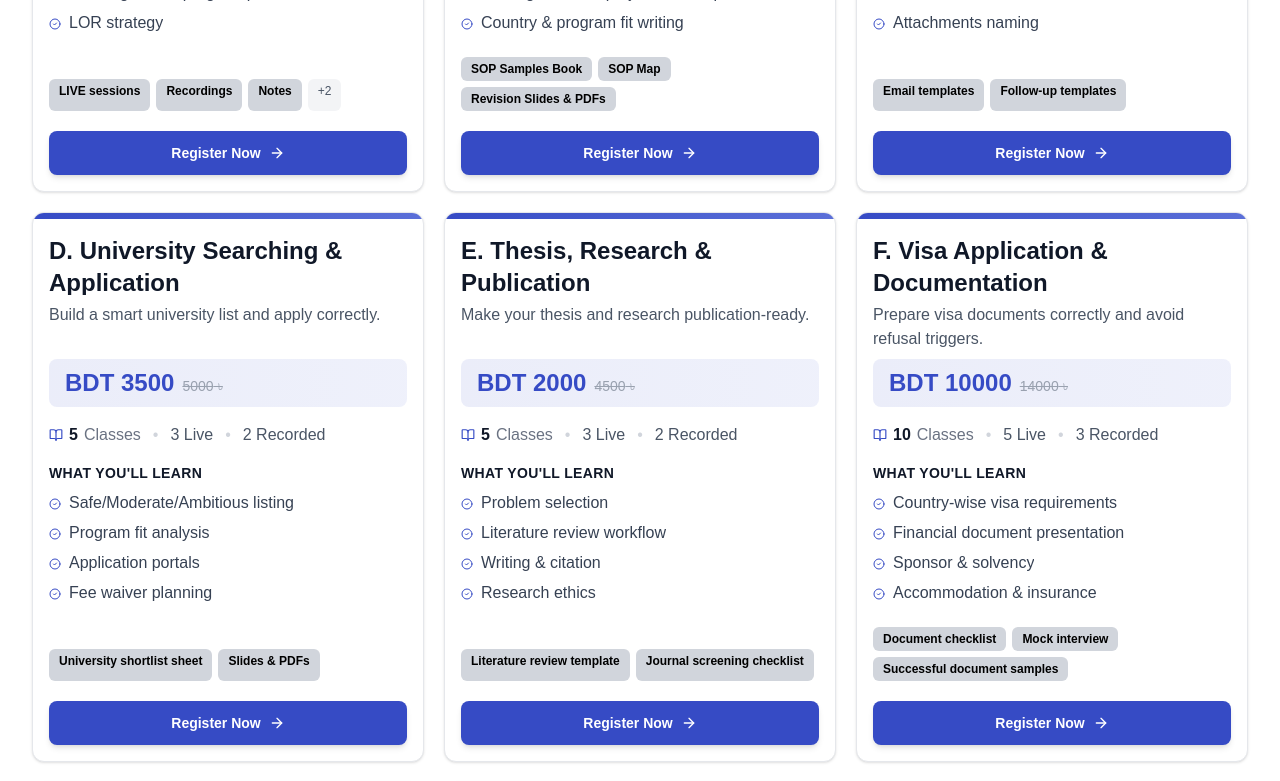
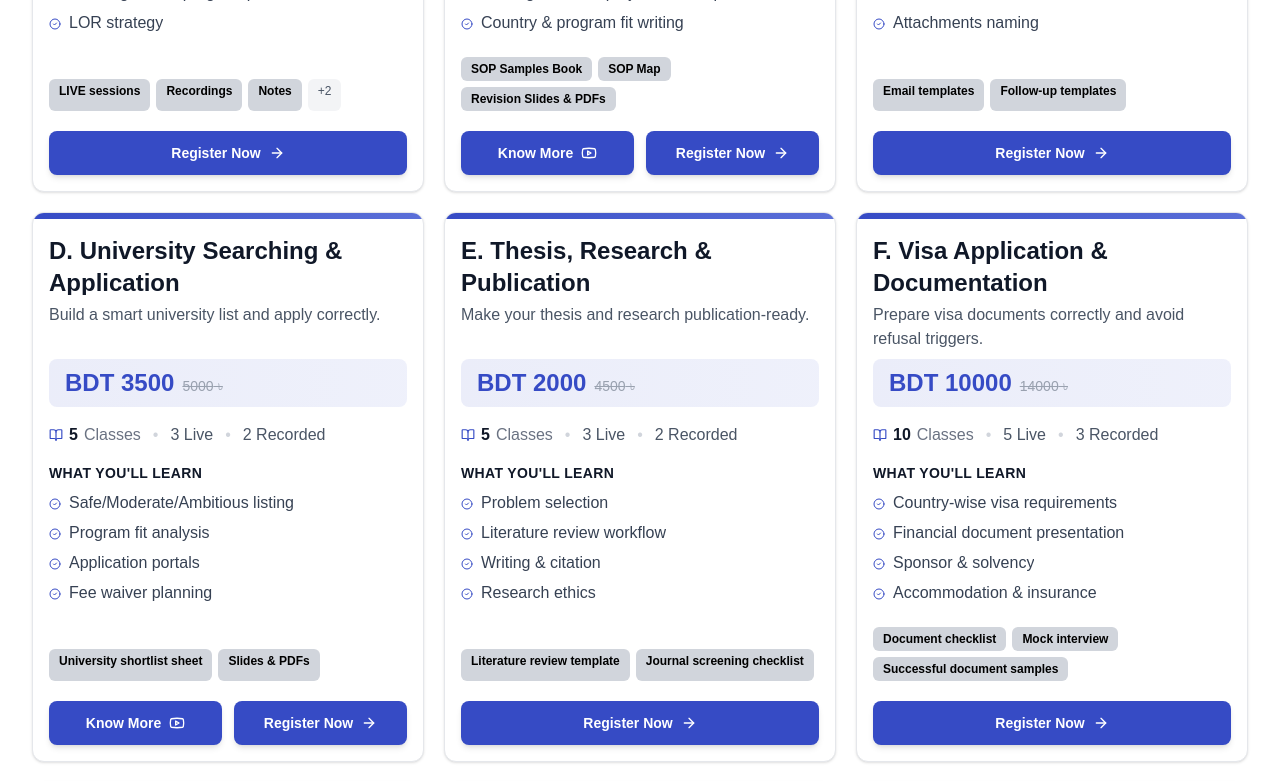
Before and after one commit to DevSadit/career-abroad, a Next.js app: page / in a window 1280 px wide. Shown: the part 1340-2121 px from the top of the page. Built offline with nearby package versions, Linux system fonts and the light colour scheme; a web font is replaced by a local one.

Commit message:
course card updated

```diff
--- a/app/_landing/courses/CourseCard.jsx
+++ b/app/_landing/courses/CourseCard.jsx
@@ -1,5 +1,13 @@
 import Link from "next/link";
-import { CheckCircle2, Play, BookOpen, ArrowRight, Award } from "lucide-react";
+import {
+  CheckCircle2,
+  Play,
+  BookOpen,
+  ArrowRight,
+  Award,
+  Youtube,
+  Search,
+} from "lucide-react";
 
 export default function CourseCard({ course }) {
   return (
@@ -105,7 +113,24 @@ export default function CourseCard({ course }) {
         </div>
 
         {/* CTA Button - Fixed at bottom */}
-        <div className="mt-auto">
+        <div className="flex gap-3 justify-between items-center mt-auto">
+          {course.know_more && (
+            <div className="w-full">
+              <Link
+                target="_blank"
+                href={course.know_more}
+                className="group/btn flex items-center justify-center gap-2 w-full rounded-lg px-4 py-3 text-sm font-semibold text-white bg-[#364bc5] hover:bg-[#2d3da8] transition-all duration-200 shadow-md hover:shadow-lg"
+              >
+                Know More
+                <Youtube
+                  size={16}
+                  className="group-hover/btn:translate-x-1 transition-transform"
+                />
+              </Link>
+            </div>
+          )}
+
+          <div className="w-full">
             <Link
               target="_blank"
               href={`https://forms.gle/WQybuADYXdPmXrqn7`}
@@ -119,6 +144,7 @@ export default function CourseCard({ course }) {
             </Link>
           </div>
         </div>
+      </div>
 
       {/* Hover Effect Overlay */}
       <div className="absolute inset-0 border-2 border-[#364bc5] rounded-xl opacity-0 group-hover:opacity-100 transition-opacity pointer-events-none"></div>
--- a/data/courses.json
+++ b/data/courses.json
@@ -2,12 +2,14 @@
   {
     "id": "cv-lor-linkedin",
     "title": "A. CV, LOR & LinkedIn",
+    "know_more": "",
     "price": 2500,
     "fake_price": 4000,
     "currency": "BDT",
     "slug": "cv-lor-linkedin",
     "goal": "Build a strong academic profile package that looks international-ready.",
     "bestFor": "Final-year students, fresh graduates, early-stage applicants",
+
     "classes": {
       "total": 4,
       "recorded": 1,
@@ -26,6 +28,7 @@
   {
     "id": "sop-motivation",
     "title": "B. SOP & Motivation Letter",
+    "know_more": "https://youtu.be/oBy4pNO3FKg",
     "price": 5000,
     "fake_price": 5500,
     "currency": "BDT",
@@ -49,6 +52,7 @@
   {
     "id": "emailing",
     "title": "C. Emailing (Professor / Admission / Scholarship)",
+    "know_more": "",
     "price": 2000,
     "fake_price": 3500,
     "currency": "BDT",
@@ -73,6 +77,7 @@
   {
     "id": "university-application",
     "title": "D. University Searching & Application",
+    "know_more": "https://youtu.be/R_Lf_CCHS2s",
     "price": 3500,
     "fake_price": 5000,
     "currency": "BDT",
@@ -96,6 +101,7 @@
   {
     "id": "thesis-research",
     "title": "E. Thesis, Research & Publication",
+    "know_more": "",
     "price": 2000,
     "fake_price": 4500,
     "currency": "BDT",
@@ -119,6 +125,7 @@
   {
     "id": "visa",
     "title": "F. Visa Application & Documentation",
+    "know_more": "",
     "price": 10000,
     "fake_price": 14000,
     "currency": "BDT",
@@ -147,6 +154,7 @@
   {
     "id": "personal-website",
     "title": "G. Personal Website",
+    "know_more": "",
     "price": 1000,
     "fake_price": 3000,
     "currency": "BDT",
@@ -169,6 +177,7 @@
   {
     "id": "scholarships",
     "title": "H. National & Regional Scholarships",
+    "know_more": "",
     "price": 5000,
     "fake_price": 6500,
     "currency": "BDT",
@@ -192,6 +201,7 @@
   {
     "id": "advanced-robotics-embedded",
     "title": "I. Advanced Robotics & Embedded System",
+    "know_more": "",
     "price": 10000,
     "fake_price": 15000,
     "currency": "BDT",
```
Lines whose indentation alone changed are shown as unchanged.
